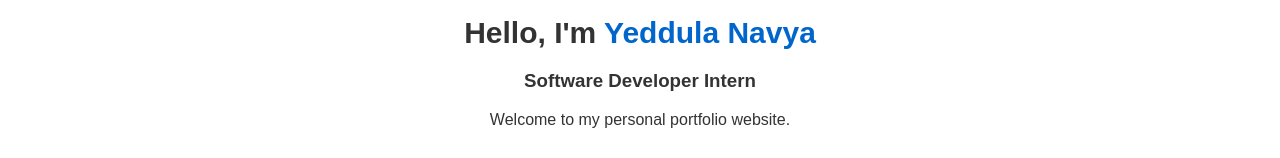
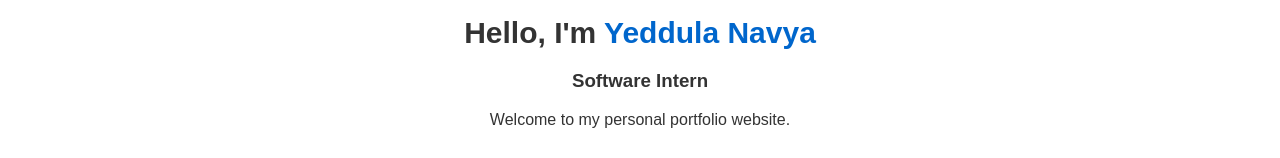
Before and after one commit to yeddula-navya/DevOps-Personal-Portfolio, a plain HTML site: page index.html in a window 1280 px wide. Shown: the part 290-448 px from the top of the page. Drawn offline with Linux system fonts and the light colour scheme.

Commit message:
Update job title from 'Software Developer Intern' to 'Software Intern'

```diff
--- a/index.html
+++ b/index.html
@@ -27,7 +27,7 @@
         <div class="container">
             <img src="Logo/NY.jpeg" alt="Yeddula Navya" class="profile-image">
             <h2>Hello, I'm <span>Yeddula Navya</span></h2>
-            <h3>Software Developer Intern</h3>
+            <h3>Software Intern</h3>
             <p>
                 Welcome to my personal portfolio website.
             </p>
```
